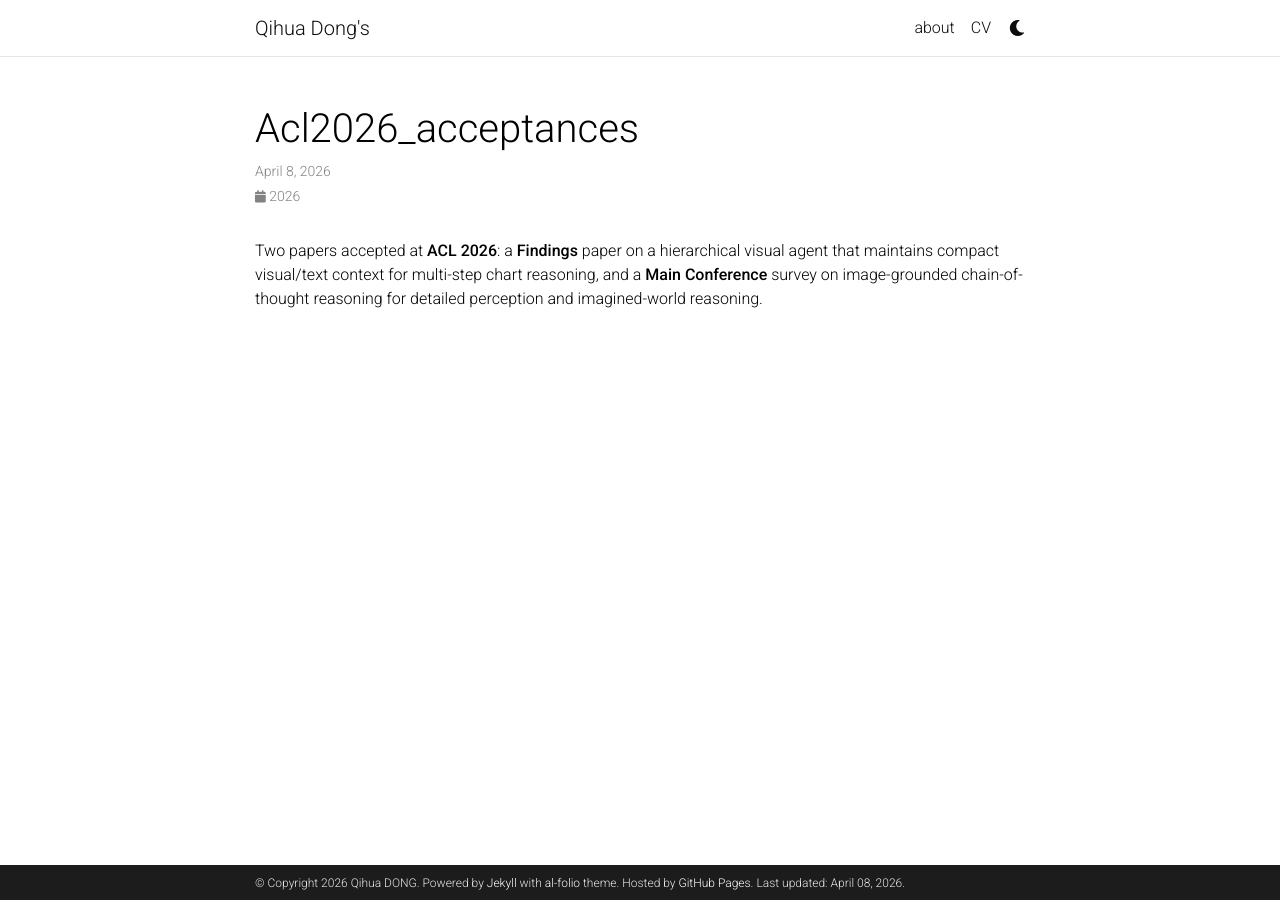
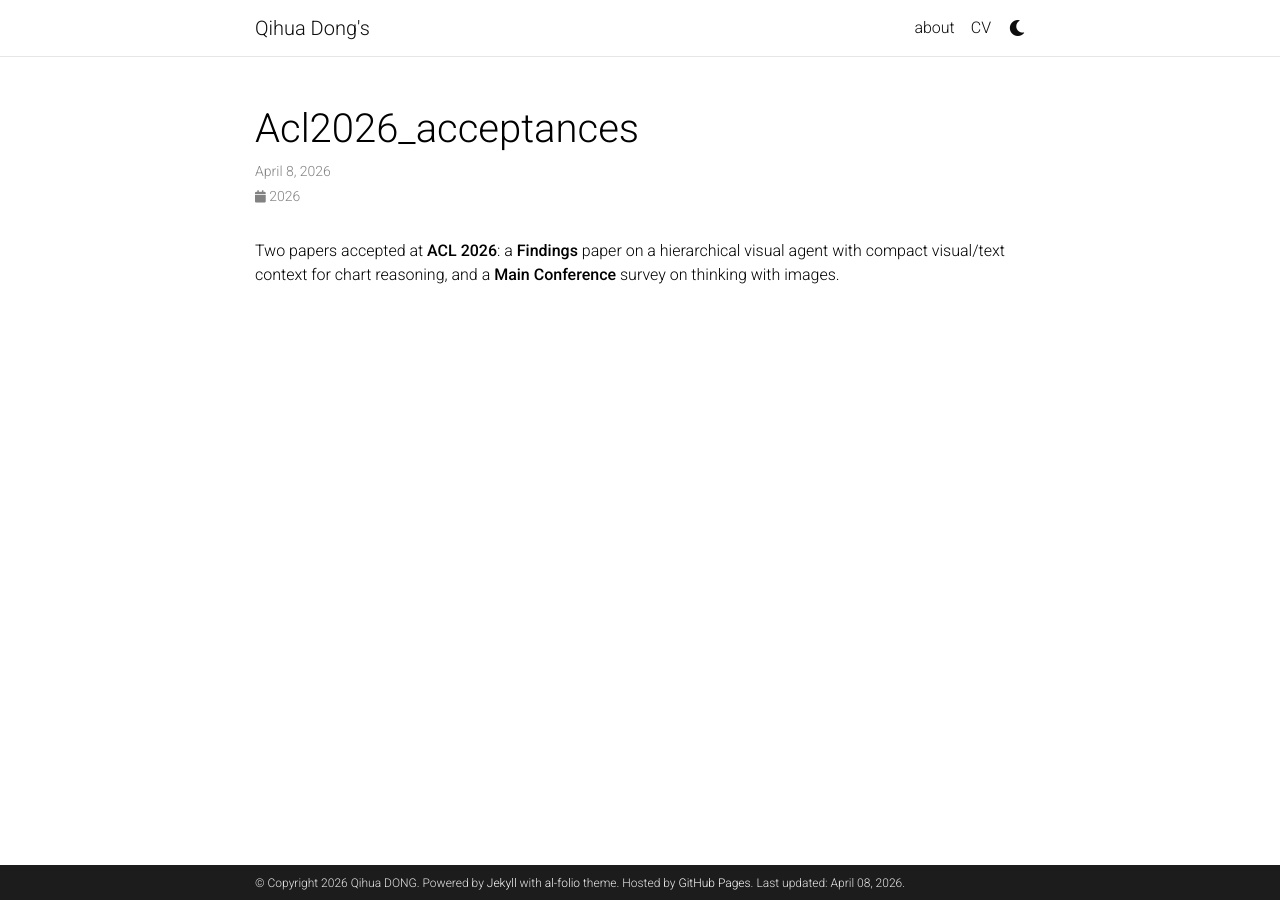
Before and after one commit to dddraxxx/dddraxxx.github.io, a Jekyll site: the page built from _news/acl2026_acceptances.md, in a window 1280 px wide. Built offline with Jekyll 4.4.1, drawn with Linux system fonts in a browser that asks for light colours; comment, search, counter and statistics services are not loaded; a style sheet for code colours, icons or effects is not loaded.

```diff
--- a/_news/acl2026_acceptances.md
+++ b/_news/acl2026_acceptances.md
@@ -4,4 +4,4 @@
 inline: true
 ---
 
-Two papers accepted at **ACL 2026**: a **Findings** paper on a hierarchical visual agent that maintains compact visual/text context for multi-step chart reasoning, and a **Main Conference** survey on image-grounded chain-of-thought reasoning for detailed perception and imagined-world reasoning.
+Two papers accepted at **ACL 2026**: a **Findings** paper on a hierarchical visual agent with compact visual/text context for chart reasoning, and a **Main Conference** survey on thinking with images.
```
